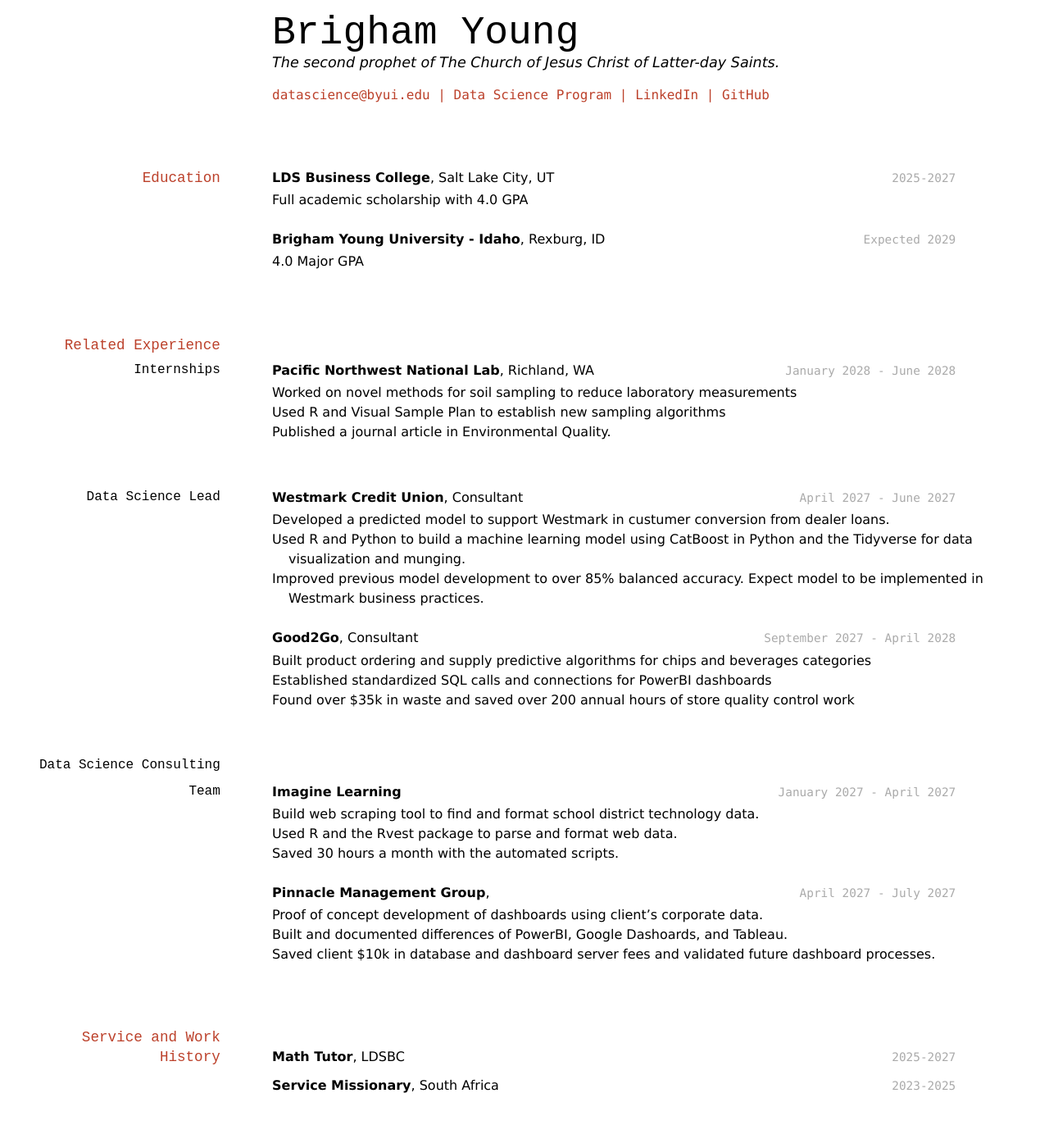
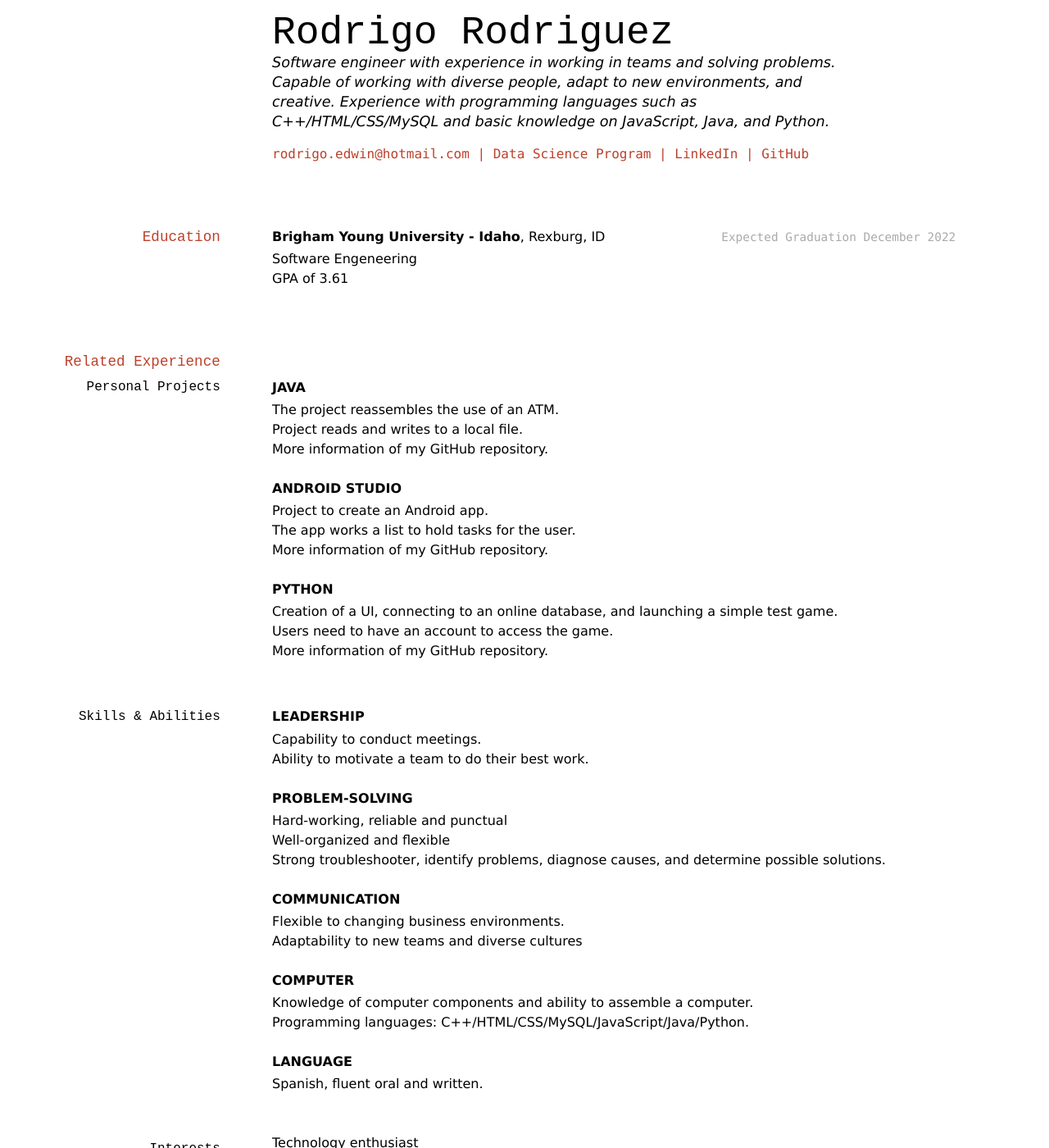
Before and after one commit to RodBuild/rodriguez_resume, a Jekyll site: the page built from docs/index.md, in a window 1280 px wide and 1400 px high. Shown: the whole window at 82% size. Built offline with Jekyll 4.4.1, drawn with Linux system fonts in a browser that asks for light colours; some of the changed text lies outside the part shown.

Commit message:
completed Resume

```diff
--- a/docs/index.md
+++ b/docs/index.md
@@ -1,87 +1,70 @@
 ---
 layout: cv
-title: Brigham Young's Resume
+title: Rodrigo Rodriguez's Resume
 ---
-# Brigham Young
-The second prophet of The Church of Jesus Christ of Latter-day Saints.
+# Rodrigo Rodriguez
+Software engineer with experience in working in teams and solving problems. Capable of working with diverse people, adapt to new environments, and creative. Experience with programming languages such as C++/HTML/CSS/MySQL and basic knowledge on JavaScript, Java, and Python.
 
 <div id="webaddress">
-<a href="datascience@byui.edu">datascience@byui.edu</a>
+<a href="rodrigo.edwin@hotmail.com">rodrigo.edwin@hotmail.com</a>
 | <a href="https://byuidatascience.github.io/development.html">Data Science Program</a>
-| <a href="https://www.linkedin.com/groups/13537407/">LinkedIn</a>
-| <a href="https://github.com/byuids-resumes">GitHub</a>
+| <a href="https://www.linkedin.com/in/rodrigo-rodriguez-8a9b17180/">LinkedIn</a>
+| <a href="https://github.com/RodBuild">GitHub</a>
 </div>
 
 <!-- https://www.monique.tech/the-art-of-markdown -->
 
 ## Education
-
-`2025-2027`
-__LDS Business College__, Salt Lake City, UT
-
-- Full academic scholarship with 4.0 GPA
-
-`Expected 2029`
+`Expected Graduation December 2022`
 __Brigham Young University - Idaho__, Rexburg, ID
-
-- 4.0 Major GPA
+- Software Engeneering
+- GPA of 3.61
 
 
 ## Related Experience
+### Personal Projects
+__JAVA__
+- The project reassembles the use of an ATM.
+- Project reads and writes to a local file.
+- More information of my GitHub repository.
 
-### Internships
+__ANDROID STUDIO__
+- Project to create an Android app.
+- The app works a list to hold tasks for the user.
+- More information of my GitHub repository.
 
-`January 2028 - June 2028`
-__Pacific Northwest National Lab__, Richland, WA
+__PYTHON__
+- Creation of a UI, connecting to an online database, and launching a simple test game.
+- Users need to have an account to access the game.
+- More information of my GitHub repository.
 
-- Worked on novel methods for soil sampling to reduce laboratory measurements
-- Used R and Visual Sample Plan to establish new sampling algorithms
-- Published a journal article in Environmental Quality.
+### Skills & Abilities
+__LEADERSHIP__
+- Capability to conduct meetings.
+- Ability to motivate a team to do their best work.
 
-### Data Science Lead
+__PROBLEM-SOLVING__
+- Hard-working, reliable and punctual
+- Well-organized and flexible
+- Strong troubleshooter, identify problems, diagnose causes, and determine possible solutions.
 
-`April 2027 - June 2027`
-__Westmark Credit Union__, Consultant
+__COMMUNICATION__
+- Flexible to changing business environments.
+- Adaptability to new teams and diverse cultures
 
-- Developed a predicted model to support Westmark in custumer conversion from dealer loans.
-- Used R and Python to build a machine learning model using CatBoost in Python and the Tidyverse for data visualization and munging.
-- Improved previous model development to over 85% balanced accuracy. Expect model to be implemented in Westmark business practices.
+__COMPUTER__
+- Knowledge of computer components and ability to assemble a computer.
+- Programming languages: C++/HTML/CSS/MySQL/JavaScript/Java/Python.
 
-`September 2027 - April 2028`
-__Good2Go__, Consultant
+__LANGUAGE__
+- Spanish, fluent oral and written.
 
-- Built product ordering and supply predictive algorithms for chips and beverages categories
-- Established standardized SQL calls and connections for PowerBI dashboards
-- Found over $35k in waste and saved over 200 annual hours of store quality control work
-
-### Data Science Consulting Team
-
-`January 2027 - April 2027`
-__Imagine Learning__
-
-- Build web scraping tool to find and format school district technology data.
-- Used R and the Rvest package to parse and format web data.
-- Saved 30 hours a month with the automated scripts.
-
-`April 2027 - July 2027`
-__Pinnacle Management Group__,
-
-- Proof of concept development of dashboards using client's corporate data.
-- Built and documented differences of PowerBI, Google Dashoards, and Tableau.
-- Saved client $10k in database and dashboard server fees and validated future dashboard processes.
-
-
-## Service and Work History
-
-`2025-2027`
-__Math Tutor__, LDSBC
-
-
-`2023-2025`
-__Service Missionary__, South Africa
-
+### Interests
+- Technology enthusiast
+- Video game development and playing
+- Computer hardware
 
 
 <!-- ### Footer
 
-Last updated: May 2013 -->
+Last updated: April 2022 -->
```
